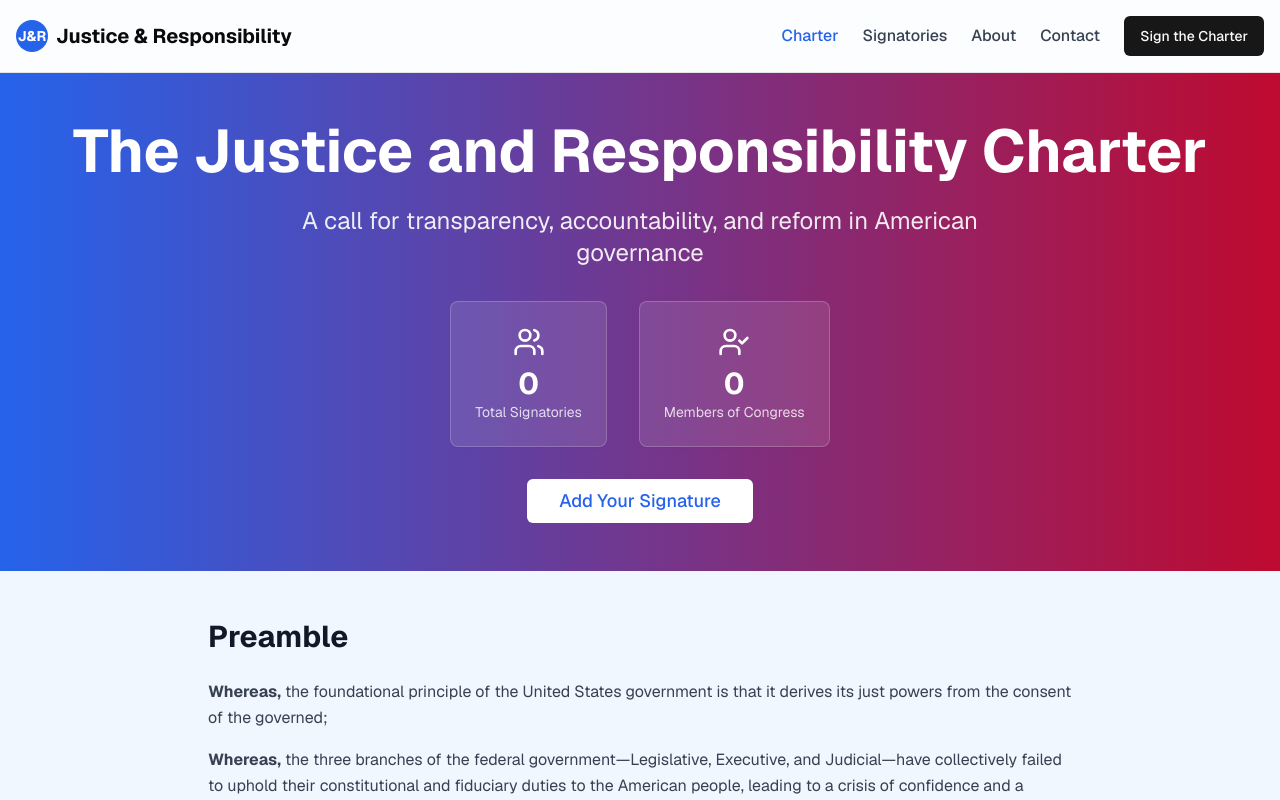
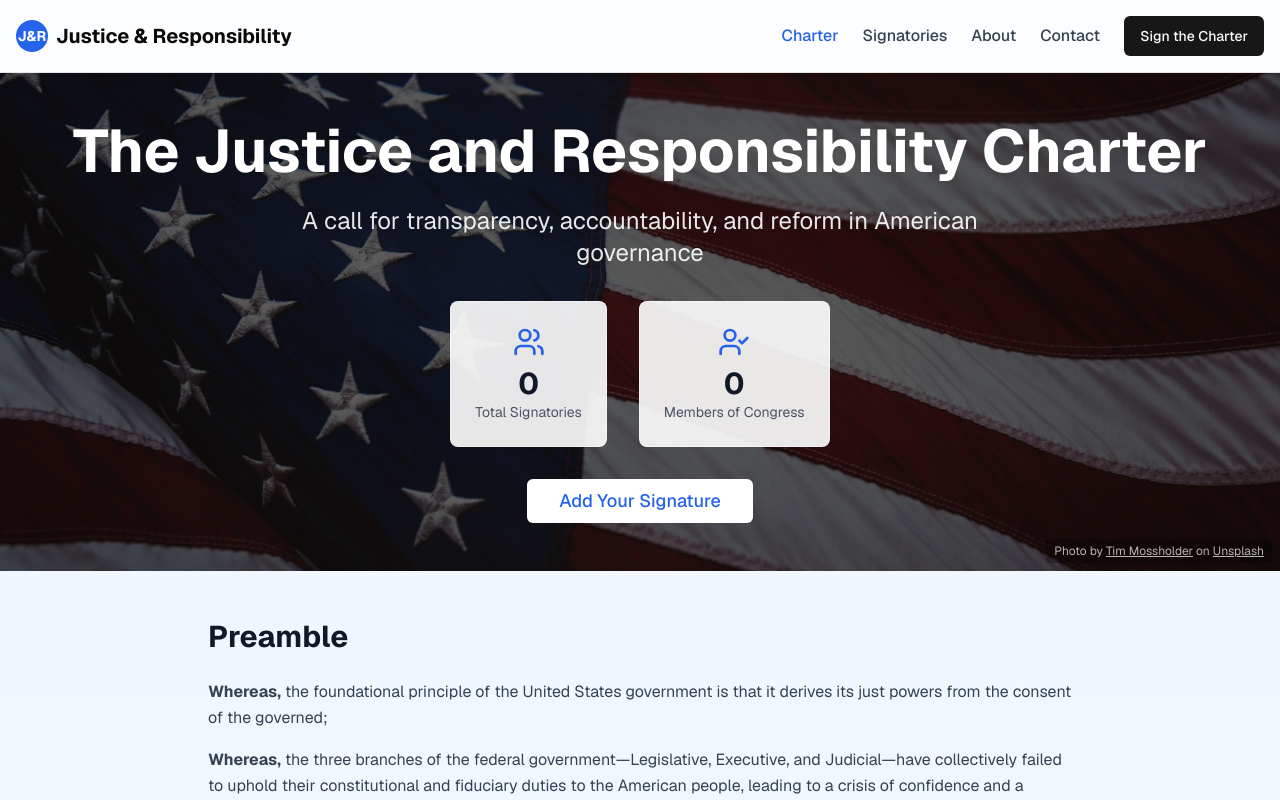
Before and after one commit to LittleSeneca/justice-and-responsiblity, a Next.js app: page / in a window 1280 px wide. Shown: the top 800 px of the page. Built offline with nearby package versions, Linux system fonts and the light colour scheme; no server answers; the database is empty.

Commit message:
Enhance HomePage design and add image attribution
- Updated the Hero Section background to include a gradient overlay and a new image.
- Modified card styles for better contrast and readability.
- Added image attribution for the background photo from Unsplash.

```diff
--- a/app/page.tsx
+++ b/app/page.tsx
@@ -188,7 +188,12 @@ export default function HomePage() {
       </header>
 
       {/* Hero Section */}
-      <section className="py-12 bg-gradient-to-r from-blue-600 to-[#BF0A30] text-white">
+      <section
+        className="py-12 text-white relative bg-cover bg-center bg-no-repeat"
+        style={{
+          backgroundImage: "linear-gradient(rgba(0, 0, 0, 0.6), rgba(0, 0, 0, 0.6)), url('/images/tyranny.jpg')"
+        }}
+      >
         <div className="container mx-auto px-4 text-center">
           <h1 className="text-4xl md:text-6xl font-bold mb-6">The Justice and Responsibility Charter</h1>
           <p className="text-xl md:text-2xl mb-8 max-w-3xl mx-auto opacity-90">
@@ -197,18 +202,18 @@ export default function HomePage() {
 
           {/* Counters */}
           <div className="flex flex-col md:flex-row justify-center items-center gap-8 mb-8">
-            <Card className="bg-white/10 border-white/20 text-white">
+            <Card className="bg-white/90 border-white/50 text-gray-900">
               <CardContent className="p-6 text-center">
-                <Users className="w-8 h-8 mx-auto mb-2" />
+                <Users className="w-8 h-8 mx-auto mb-2 text-blue-600" />
                 <div className="text-3xl font-bold">{(stats.totalSignatories || 0).toLocaleString()}</div>
-                <div className="text-sm opacity-80">Total Signatories</div>
+                <div className="text-sm text-gray-600">Total Signatories</div>
               </CardContent>
             </Card>
-            <Card className="bg-white/10 border-white/20 text-white">
+            <Card className="bg-white/90 border-white/50 text-gray-900">
               <CardContent className="p-6 text-center">
-                <UserCheck className="w-8 h-8 mx-auto mb-2" />
+                <UserCheck className="w-8 h-8 mx-auto mb-2 text-blue-600" />
                 <div className="text-3xl font-bold">{(stats.congressMembers || 0).toLocaleString()}</div>
-                <div className="text-sm opacity-80">Members of Congress</div>
+                <div className="text-sm text-gray-600">Members of Congress</div>
               </CardContent>
             </Card>
           </div>
@@ -218,6 +223,28 @@ export default function HomePage() {
               Add Your Signature
             </Button>
           </Link>
+        </div>
+
+        {/* Image Attribution */}
+        <div className="absolute bottom-2 right-2 text-xs text-white/70 bg-black/30 px-2 py-1 rounded">
+          Photo by{' '}
+          <a
+            href="https://unsplash.com/@timmossholder?utm_content=creditCopyText&utm_medium=referral&utm_source=unsplash"
+            className="underline hover:text-white"
+            target="_blank"
+            rel="noopener noreferrer"
+          >
+            Tim Mossholder
+          </a>
+          {' '}on{' '}
+          <a
+            href="https://unsplash.com/photos/us-a-flag-on-white-and-red-striped-textile-QsX23A3NgMQ?utm_content=creditCopyText&utm_medium=referral&utm_source=unsplash"
+            className="underline hover:text-white"
+            target="_blank"
+            rel="noopener noreferrer"
+          >
+            Unsplash
+          </a>
         </div>
       </section>
 
```
Also changed, not shown: public/images/tyranny.jpg (added).
